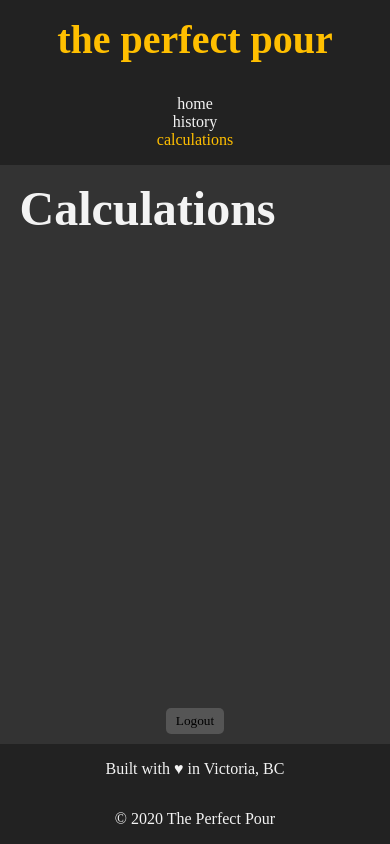
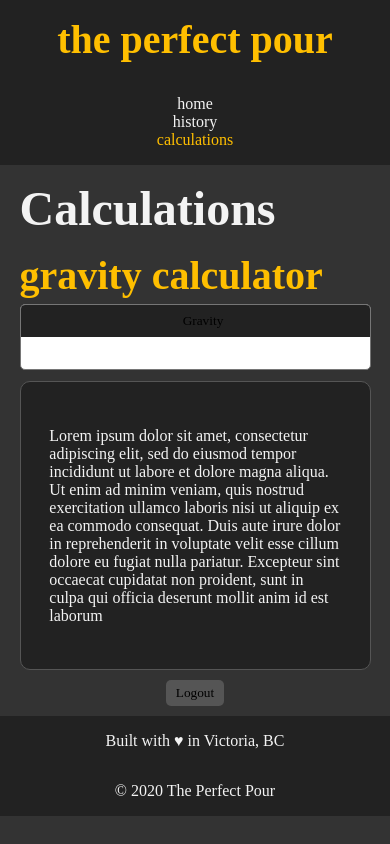
Before and after one commit to JackPlayer/ThePerfectPour, a React (Create React App) app in the folder frontend/perfect-pour/: page /calculations in a window 390 px wide. Built offline with nearby package versions, Linux system fonts and the light colour scheme.

Commit message:
Added calculator page framework

```diff
--- a/frontend/perfect-pour/src/components/Calculations.js
+++ b/frontend/perfect-pour/src/components/Calculations.js
@@ -4,6 +4,23 @@ import Page from './reusable/Page'
 const Calculations = ({navList, active}) => {
   return (
     <Page active={active} pageTitle="Calculations" navList={navList}>
+      <h2 className="sub-title">
+        Gravity Calculator
+      </h2>
+      <div id="calculator-page">
+        <div id="calculator-box">
+
+          <form>
+            <p className="description">Lorem ipsum dolor sit amet, consectetur adipiscing elit, sed do eiusmod tempor incididunt ut labore et dolore magna aliqua. Ut enim ad minim veniam, quis nostrud exercitation ullamco laboris nisi ut aliquip ex ea commodo consequat. Duis aute irure dolor in reprehenderit in voluptate velit esse cillum dolore eu fugiat nulla pariatur. Excepteur sint occaecat cupidatat non proident, sunt in culpa qui officia deserunt mollit anim id est laborum</p>
+
+          </form>
+        </div>
+        <div id="calculator-selector">
+          <select name="calculators" size="2">
+            <option value="gravity" className="selected">Gravity</option>
+          </select>
+        </div>
+      </div>
 
     </Page>
   )
--- a/frontend/perfect-pour/src/styles/main.scss
+++ b/frontend/perfect-pour/src/styles/main.scss
@@ -3,8 +3,6 @@
 // Initial Styling for elements
 * {
   font-family: $font-secondary;
-  overflow-x: hidden;
-  overflow-y: hidden;
 }
 
 html, body, .app, #root {
@@ -144,7 +142,6 @@ header#header {
 }
 
 footer#footer {
-  flex-shrink: 0;
   display: flex;
   flex-direction: column;
   justify-content: center;
@@ -159,8 +156,6 @@ footer#footer {
 
 .content {
   width: 100%;
-  flex: 1 0 auto;
-
   display: flex;
   justify-content: center;
 }
@@ -206,6 +201,35 @@ footer#footer {
   }
 }
 
+// Calculator Page
+#calculator-page {
+  display: flex;
+  flex-direction: row;
+
+  #calculator-box {
+    flex: 4;
+  }
+  #calculator-selector {
+    flex: 1;
+    margin-left: 15px;
+  select {
+    width: 100%;
+    border-radius: 5px;
+  }
+   option {
+     width: 100%;
+     text-align: center;
+     padding: 0.5rem;
+
+   }
+
+   .selected {
+     background-color: $col-dark;
+   }
+
+  }
+}
+
 // MOBILE
 
 @media(max-width: 800px) {
@@ -223,6 +247,15 @@ footer#footer {
 
     > div {
       width: 100%;
+    }
+  }
+
+  #calculator-page {
+    flex-direction: column;
+    flex-flow:column-reverse;
+    #calculator-selector {
+      margin-bottom: 10px;
+      margin-left: 0;
     }
   }
 }
```
